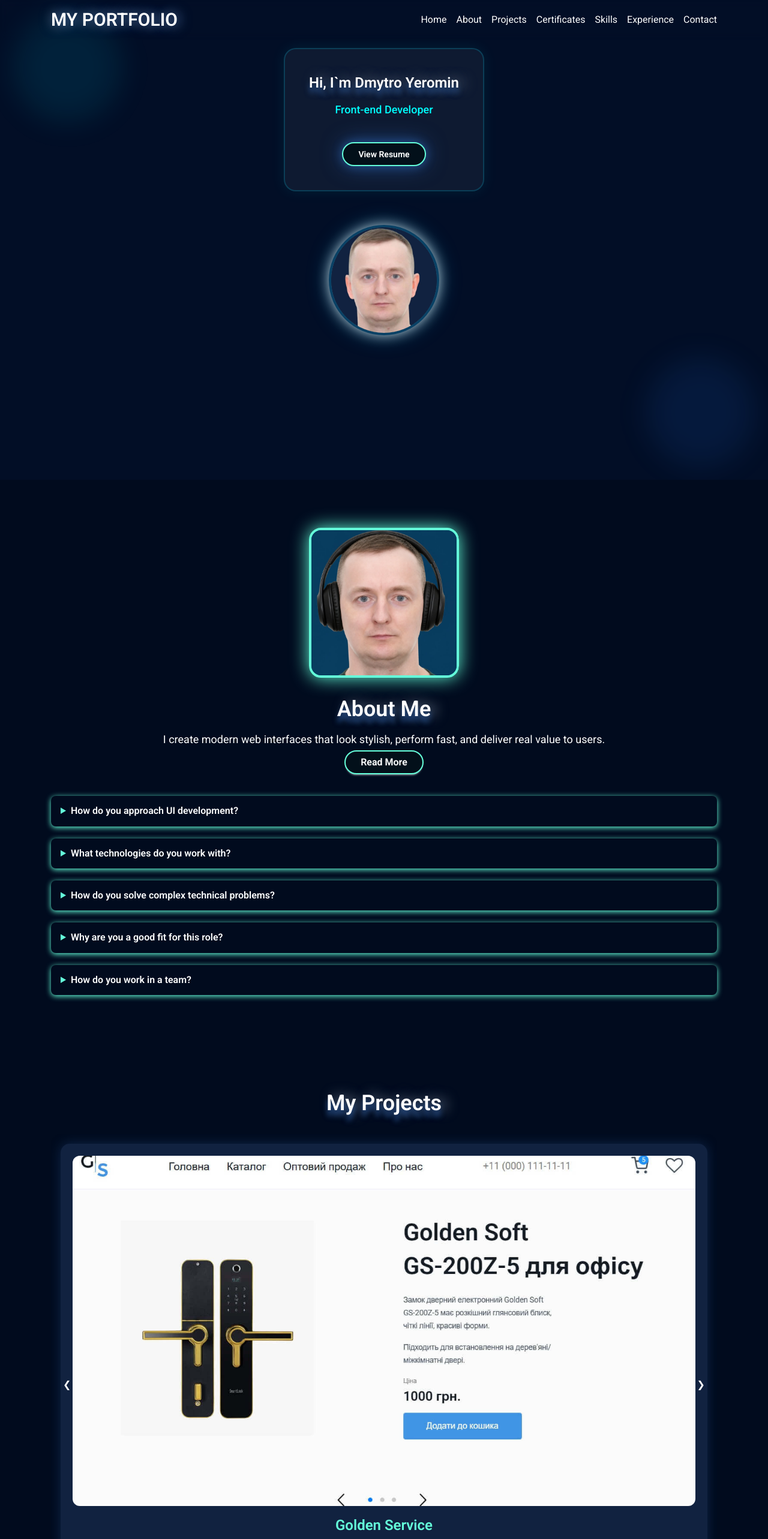
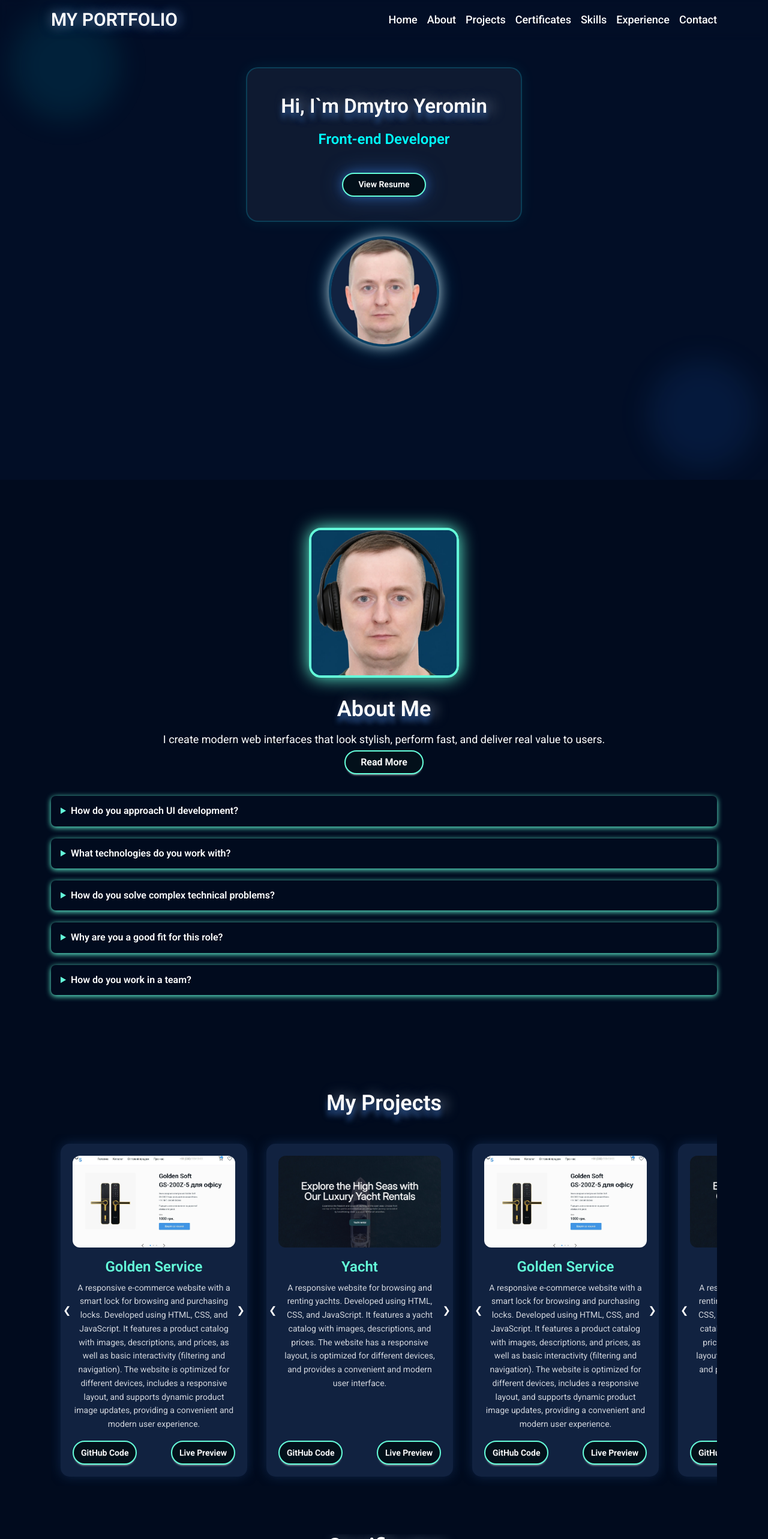
Before and after one commit to Yeromin1/Portfolio, a React (Vite) app: page / in a window 1280 px wide. Shown: the top 2566 px of the page at 60% size. Built offline with nearby package versions, Linux system fonts and the light colour scheme.

Commit message:
ProjectsPage-test-gap

```diff
--- a/package.json
+++ b/package.json
@@ -21,6 +21,7 @@
     "react-dom": "^18.3.1",
     "react-icons": "^5.6.0",
     "react-router-dom": "^7.14.2",
+    "swiper": "^12.1.4",
     "tailwindcss": "^4.2.4"
   },
   "devDependencies": {
--- a/src/animations/reveal/variants.js
+++ b/src/animations/reveal/variants.js
@@ -8,7 +8,18 @@ export const zoomIn = {
   visible: { opacity: 1, scale: 1 },
 };
 
-export const fadeOnly = {
-  hidden: { opacity: 0 },
-  visible: { opacity: 1 },
+export const fadeCard = {
+  hidden: {
+    opacity: 0,
+    scale: 0.92,
+  },
+
+  visible: {
+    opacity: 1,
+    scale: 1,
+    transition: {
+      duration: 1,
+      ease: "easeOut",
+    },
+  },
 };
--- a/src/components/Header/Header.jsx
+++ b/src/components/Header/Header.jsx
@@ -5,7 +5,7 @@ const Header = () => {
   return (
     <header className="fixed top-0 left-0 w-full z-[100] backdrop-blur-[6px]">
       <div className="container flex items-center justify-between py-[15px]">
-        <h2 className=" text-3xl font-semibold text-glow">MY PORTFOLIO</h2>
+        <h2 className=" text-3xl font-semibold text-glow ">MY PORTFOLIO</h2>
         <Navigation />
         <MobileNavigation />
       </div>
--- a/src/components/Navigation/Navigation.jsx
+++ b/src/components/Navigation/Navigation.jsx
@@ -3,7 +3,7 @@ import scrollToSection from "../../utils/scrollToSection";
 
 const Navigation = () => {
   return (
-    <nav className="hidden md:flex gap-4">
+    <nav className="hidden md:flex gap-4 text-lg font-medium">
       {navItems.map((item) => (
         <button key={item.id} onClick={() => scrollToSection(item.id)}>
           {item.label}
--- a/src/data/projects.js
+++ b/src/data/projects.js
@@ -20,6 +20,42 @@ const projects = [
     link: "https://github.com/Yeromin1/project-DevStudents",
     demo: "https://yeromin1.github.io/project-DevStudents/",
   },
+  {
+    id: 3,
+    title: "Golden Service",
+    description:
+      "A responsive e-commerce website with a smart lock for browsing and purchasing locks. Developed using HTML, CSS, and JavaScript. It features a product catalog with images, descriptions, and prices, as well as basic interactivity (filtering and navigation). The website is optimized for different devices, includes a responsive layout, and supports dynamic product image updates, providing a convenient and modern user experience.",
+    img: gsImg,
+    link: "https://github.com/Yeromin1/castle-on-saltovka",
+    demo: "https://yeromin1.github.io/castle-on-saltovka/",
+  },
+  {
+    id: 4,
+    title: "Yacht",
+    description:
+      "A responsive website for browsing and renting yachts. Developed using HTML, CSS, and JavaScript. It features a yacht catalog with images, descriptions, and prices. The website has a responsive layout, is optimized for different devices, and provides a convenient and modern user interface.",
+    img: yacht,
+    link: "https://github.com/Yeromin1/project-DevStudents",
+    demo: "https://yeromin1.github.io/project-DevStudents/",
+  },
+  {
+    id: 5,
+    title: "Golden Service",
+    description:
+      "A responsive e-commerce website with a smart lock for browsing and purchasing locks. Developed using HTML, CSS, and JavaScript. It features a product catalog with images, descriptions, and prices, as well as basic interactivity (filtering and navigation). The website is optimized for different devices, includes a responsive layout, and supports dynamic product image updates, providing a convenient and modern user experience.",
+    img: gsImg,
+    link: "https://github.com/Yeromin1/castle-on-saltovka",
+    demo: "https://yeromin1.github.io/castle-on-saltovka/",
+  },
+  {
+    id: 6,
+    title: "Yacht",
+    description:
+      "A responsive website for browsing and renting yachts. Developed using HTML, CSS, and JavaScript. It features a yacht catalog with images, descriptions, and prices. The website has a responsive layout, is optimized for different devices, and provides a convenient and modern user interface.",
+    img: yacht,
+    link: "https://github.com/Yeromin1/project-DevStudents",
+    demo: "https://yeromin1.github.io/project-DevStudents/",
+  },
 ];
 
 export default projects;
--- a/src/pages/HomePage/HomePage.jsx
+++ b/src/pages/HomePage/HomePage.jsx
@@ -8,9 +8,9 @@ const HomePage = () => {
   return (
     <section
       id="home"
-      className="h-screen bg-[#020e26] py-20 relative overflow-hidden"
+      className="h-screen bg-[#020e26] py-20 relative overflow-hidden md:pt-28"
     >
-      <div className="container grid gap-[60px] justify-items-center">
+      <div className="container grid gap-[60px] justify-items-center md:gap-7">
         {/* BACKGROUND ANIMATION */}
         <FloatingCircle
           className="absolute top-[-80px] left-[-80px] w-[180px] h-[180px] bg-cyan-400/10 rounded-full blur-xl"
@@ -26,15 +26,15 @@ const HomePage = () => {
 
         {/* CONTENT */}
         <Motion delay={0}>
-          <div className="bg-white/5 border-2 border-cyan-400/20 rounded-[20px] p-10 shadow-[0_0_25px_rgba(0,255,255,0.08)] ">
+          <div className="bg-white/5 border-2 border-cyan-400/20 rounded-[20px] p-10 shadow-[0_0_25px_rgba(0,255,255,0.08)] md:px-14 md:py-10 ">
             <Motion delay={0.1}>
-              <h1 className="title-shadow font-semibold text-center text-2xl mb-[15px] whitespace-nowrap">
+              <h1 className="title-shadow font-semibold text-center text-2xl mb-[15px] whitespace-nowrap md:text-[33px] md:leading-[1.41]">
                 Hi, I`m Dmytro Yeromin
               </h1>
             </Motion>
 
             <Motion delay={0.3}>
-              <p className="font-medium text-center text-lg text-[#00ffff] mb-10">
+              <p className="font-medium text-center text-lg text-[#00ffff] mb-10 md:font-semibold md:text-2xl">
                 Front-end Developer
               </p>
             </Motion>
--- a/src/pages/ProjectsPage/ProjectsPage.jsx
+++ b/src/pages/ProjectsPage/ProjectsPage.jsx
@@ -1,5 +1,94 @@
+// import { Motion } from "../../animations/reveal/Motion";
+// import { fadeCard } from "../../animations/reveal/variants";
+// import projects from "../../data/projects";
+
+// const ProjectsPage = () => {
+//   return (
+//     <section id="projects" className="bg-section">
+//       <div className="container py-20">
+//         <Motion delay={0.1}>
+//           <h2 className="text-4xl font-semibold title-shadow text-center mb-8">
+//             My Projects
+//           </h2>
+//         </Motion>
+
+//         <div className="carousel w-full">
+//           {projects.map((project, index) => {
+//             const prevSlide = index === 0 ? projects.length : index;
+
+//             const nextSlide = index === projects.length - 1 ? 1 : index + 2;
+
+//             return (
+//               <div
+//                 key={project.id}
+//                 id={`slide${index + 1}`}
+//                 className="carousel-item relative w-full p-4"
+//               >
+//                 <Motion variant={fadeCard} delay={0.3}>
+//                   <div className="bg-[#112240] p-5 rounded-[15px] shadow-[0_0_20px_rgba(35,75,134,0.4)] flex flex-col h-full w-[311px]">
+//                     <figure className="w-full aspect-[16/9] overflow-hidden rounded-xl mb-4">
+//                       <img
+//                         src={project.img}
+//                         alt={project.title}
+//                         className="w-full h-full object-cover"
+//                       />
+//                     </figure>
+
+//                     <div className="flex flex-col flex-1 text-center justify-between">
+//                       <div className="mb-4 ">
+//                         <h4 className="card-title mb-2 justify-center text-2xl text-[#64ffda]">
+//                           {project.title}
+//                         </h4>
+//                         <p className="text-sm leading-relaxed text-gray-300">
+//                           {project.description}
+//                         </p>
+//                       </div>
+
+//                       <div className="flex justify-between w-full ">
+//                         <a
+//                           href={project.link}
+//                           target="_blank"
+//                           rel="noreferrer"
+//                           className="btn py-2 px-3"
+//                         >
+//                           GitHub Code
+//                         </a>
+
+//                         <a
+//                           href={project.demo}
+//                           target="_blank"
+//                           rel="noreferrer"
+//                           className="btn py-2 px-3"
+//                         >
+//                           Live Preview
+//                         </a>
+//                       </div>
+//                     </div>
+//                   </div>
+//                 </Motion>
+
+//                 <div className="hidden md:flex absolute left-5 right-5 top-1/2 -translate-y-1/2 justify-between">
+//                   <a href={`#slide${prevSlide}`} className="btn-circle">
+//                     ❮
+//                   </a>
+
+//                   <a href={`#slide${nextSlide}`} className="btn-circle">
+//                     ❯
+//                   </a>
+//                 </div>
+//               </div>
+//             );
+//           })}
+//         </div>
+//       </div>
+//     </section>
+//   );
+// };
+
+// export default ProjectsPage;
+
 import { Motion } from "../../animations/reveal/Motion";
-import { fadeOnly } from "../../animations/reveal/variants";
+import { fadeCard } from "../../animations/reveal/variants";
 import projects from "../../data/projects";
 
 const ProjectsPage = () => {
@@ -12,7 +101,7 @@ const ProjectsPage = () => {
           </h2>
         </Motion>
 
-        <div className="carousel w-full">
+        <div className="flex  overflow-x-auto w-full">
           {projects.map((project, index) => {
             const prevSlide = index === 0 ? projects.length : index;
 
@@ -22,10 +111,10 @@ const ProjectsPage = () => {
               <div
                 key={project.id}
                 id={`slide${index + 1}`}
-                className="carousel-item relative w-full p-4"
+                className="carousel-item relative p-4 w-[343px] flex-shrink-0"
               >
-                <Motion variant={fadeOnly} delay={0.3}>
-                  <div className="bg-[#112240] p-5 rounded-[15px] shadow-[0_0_20px_rgba(35,75,134,0.4)] flex flex-col h-full">
+                <Motion variant={fadeCard} delay={0.3}>
+                  <div className="bg-[#112240] p-5 rounded-[15px] shadow-[0_0_20px_rgba(35,75,134,0.4)] flex flex-col h-full ">
                     <figure className="w-full aspect-[16/9] overflow-hidden rounded-xl mb-4">
                       <img
                         src={project.img}
```
Also changed, not shown: 1 other file (tests, documents, lock files or other folders).
